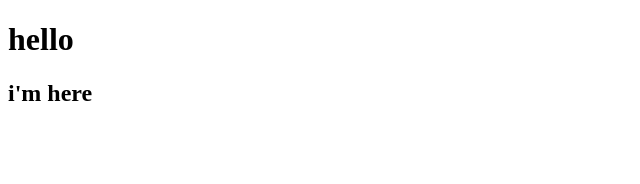
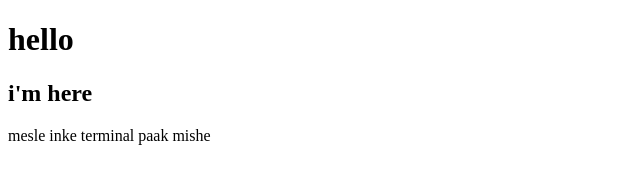
Before and after one commit to itsmrzi/first-project, a plain HTML site: page shahin-is-here.html in a window 1280 px wide. Shown: the whole page, without its empty margins (0-640 px from the left). Drawn offline with Linux system fonts and the light colour scheme.

Commit message:
terminal

```diff
--- a/shahin-is-here.html
+++ b/shahin-is-here.html
@@ -8,5 +8,6 @@
 <body>
     <h1>hello</h1>
     <h2>i'm here</h2>
+    <p>mesle inke terminal paak mishe</p>
 </body>
 </html>
```
